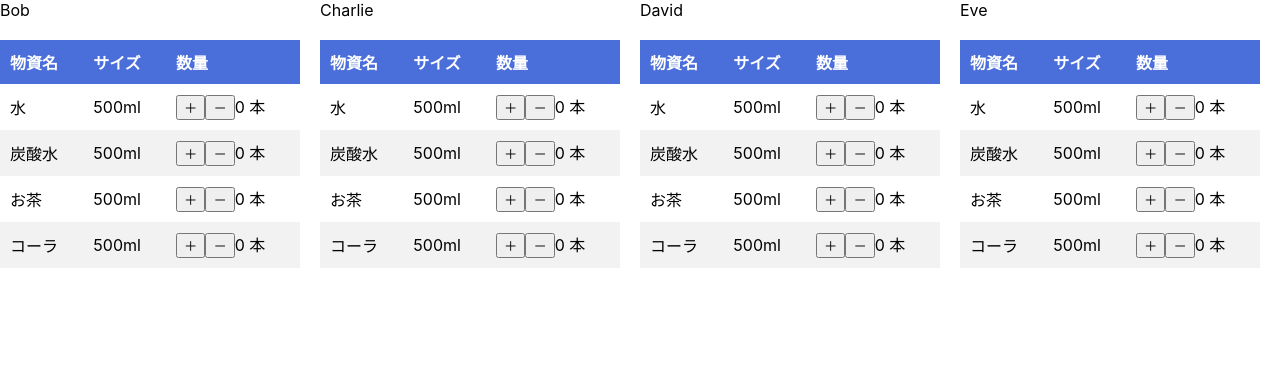
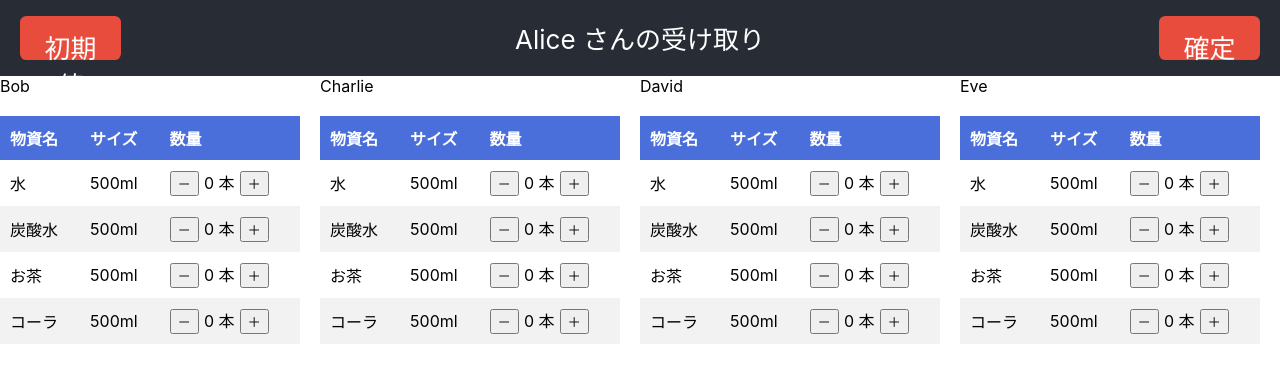
Before and after one commit to MIZOGUCHIKoki/DisasterCaseManagementSystem, a React (Create React App) app in the folder react-app/: page /person/1 in a window 1280 px wide. Shown: the top 382 px of the page. Built offline with nearby package versions, Linux system fonts and the light colour scheme.

Commit message:
応急的なUIは完成．

```diff
--- a/react-app/src/App.css
+++ b/react-app/src/App.css
@@ -15,6 +15,20 @@ h2 {
   justify-content: center;
   font-size: calc(10px + 2vmin);
   color: white;
+}
+
+.header-serveScreen {
+  background-color: #282c34;
+  /* min-height: 100vh; */
+  display: flex;
+  height: 2cm;
+  align-items: center;
+  justify-content: center;
+  font-size: calc(10px + 2vmin);
+  color: white;
+  justify-content: space-between;
+  padding-left: 20px;
+  padding-right: 20px;
 }
 
 video {
--- a/react-app/src/components/serve.tsx
+++ b/react-app/src/components/serve.tsx
@@ -6,6 +6,7 @@ import { waitingQueue } from './testData/waitingQueue';
 import { groupMembers } from './testData/personInfo';
 import { stockList } from './testData/stockList';
 import { StockListType } from './type/StockList';
+
 
 type givenDataType = {
   waitingQueue: WaitingQueueType;
@@ -37,18 +38,19 @@ export default function ServeScreen(): JSX.Element {
     isPlus: boolean
   ) => {
     if (isGroup) {
-      setStockListStateGroup((prev) => {
-        const updated = [...prev];
+      setStockListStateGroup((prev: number[][]) => {
+        // prev は現在の stockListStateGroup の状態
+        const updated: number[][] = [...prev];
         updated[memberIndex] = [...updated[memberIndex]];
-        if (updated[memberIndex][stockIndex] >= 0 && isPlus) {
+        if (updated[memberIndex][stockIndex] > 0 || isPlus) {
           updated[memberIndex][stockIndex] += isPlus ? 1 : -1;
         }
         return updated;
       });
     } else {
-      setStockListState((prev) => {
-        const updated = [...prev];
-        if (updated[stockIndex] >= 0 && isPlus) {
+      setStockListState((prev: number[]) => {
+        const updated: number[] = [...prev];
+        if (updated[stockIndex] > 0 || isPlus) {
           updated[stockIndex] += isPlus ? 1 : -1;
         }
         return updated;
@@ -60,6 +62,18 @@ export default function ServeScreen(): JSX.Element {
 
   if (givenData.waitingQueue.asGroup) {
     return (
+      <div>
+        <header className="header-serveScreen">
+          <span className='button'>初期値</span>
+          <div>
+            {givenData.waitingQueue.personInfo.nickName} さんの受け取り
+          </div>
+          <span className='button' onClick={
+            () => {
+              window.location.href = '/staff';
+            }
+          }>確定</span>
+        </header>
         <div className="serveTbl">
           {givenData.groupMember.map((member, memberIndex) => (
             <div key={memberIndex} className="serveTbl_one">
@@ -79,9 +93,9 @@ export default function ServeScreen(): JSX.Element {
                       <td>{stock.size}</td>
                       <td>
                         <div>
+                          <button onClick={() => handleClick(true, memberIndex, stockIndex, false)}>－</button>
+                          <span style={{ margin: '5px' }}>{stockListStateGroup[memberIndex][stockIndex]} {stock.unit}</span>
                           <button onClick={() => handleClick(true, memberIndex, stockIndex, true)}>＋</button>
-                        <button onClick={() => handleClick(true, memberIndex, stockIndex, false)}>－</button>
-                        {stockListStateGroup[memberIndex][stockIndex]} {stock.unit}
                         </div>
                       </td>
                     </tr>
@@ -91,12 +105,15 @@ export default function ServeScreen(): JSX.Element {
             </div>
           ))}
         </div>
+      </div>
     );
   }
 
   return (
-    <div className="serveTbl">
-      <table className="table_cols">
+    <div className="container">
+      <div className='serveTbl_one'>
+        <div>{givenData.waitingQueue.personInfo.nickName}</div>
+        <table className="table">
           <thead>
             <tr>
               <th>物資名</th>
@@ -111,9 +128,9 @@ export default function ServeScreen(): JSX.Element {
                 <td>{stock.size}</td>
                 <td>
                   <div>
-                  <button onClick={() => handleClick(false, 0, stockIndex, true)}>＋</button>
                     <button onClick={() => handleClick(false, 0, stockIndex, false)}>－</button>
                     {stockListState[stockIndex]} {stock.unit}
+                    <button onClick={() => handleClick(false, 0, stockIndex, true)}>＋</button>
                   </div>
                 </td>
               </tr>
@@ -121,5 +138,6 @@ export default function ServeScreen(): JSX.Element {
           </tbody>
         </table>
       </div>
+    </div>
   );
 }
```
Lines whose indentation alone changed are shown as unchanged.
